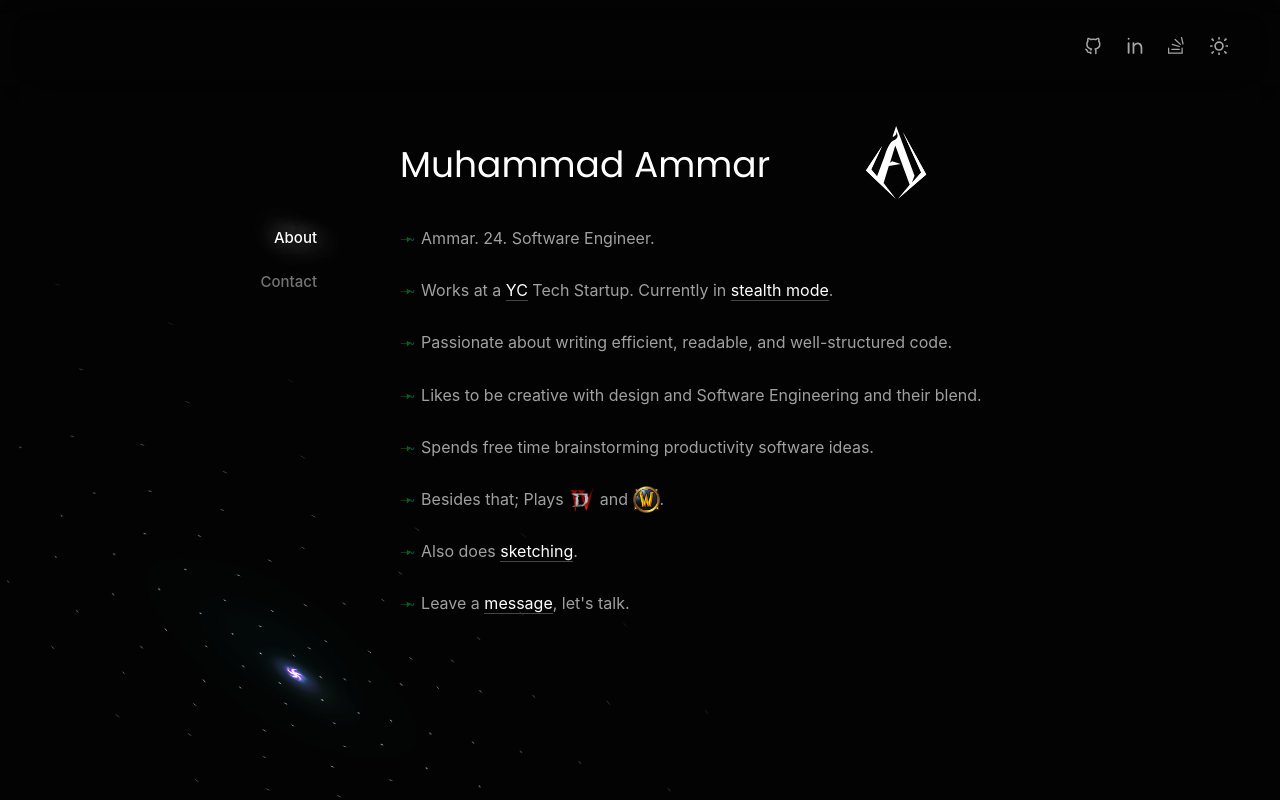
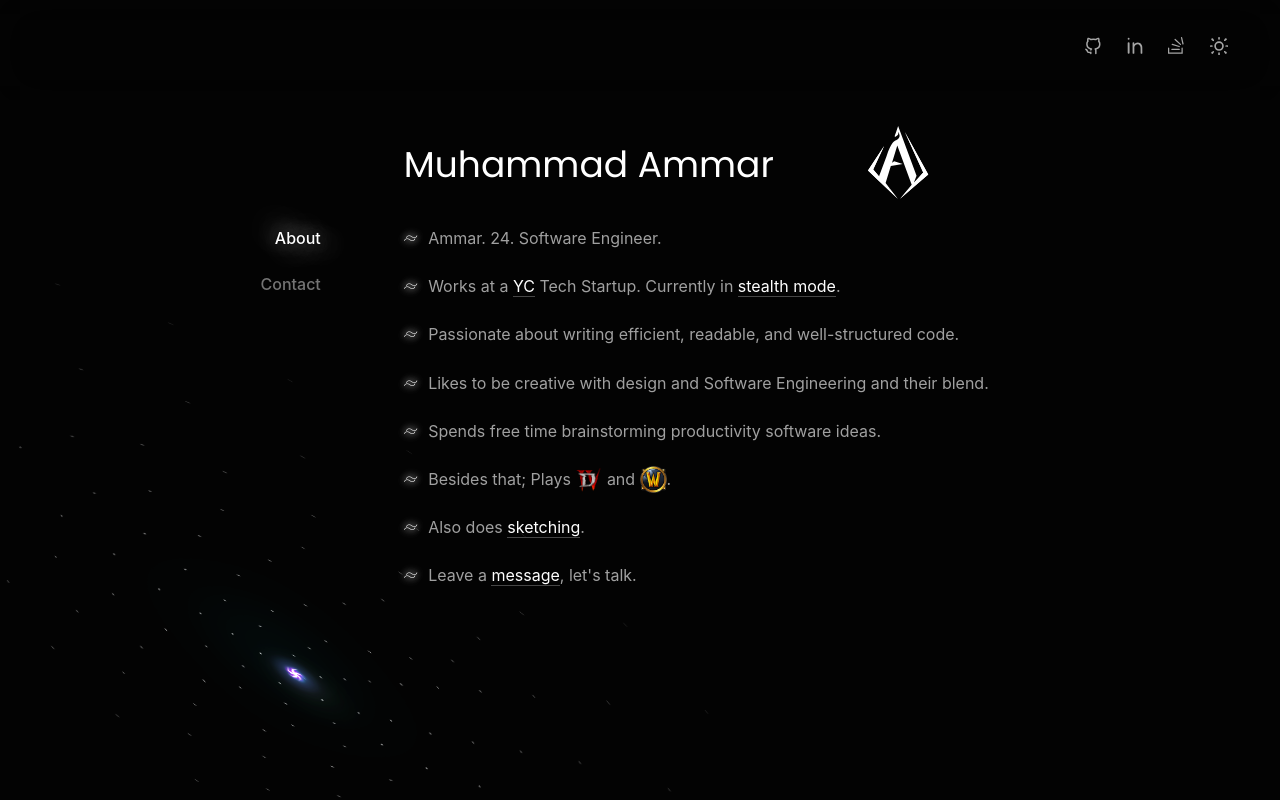
Before and after one commit to Fanoflix/personal-portfolio, a Vue app: page /about in a window 1280 px wide. Built offline with nearby package versions, Linux system fonts and the light colour scheme; a web font is replaced by a local one.

Commit message:
Changed home about view

```diff
--- a/src/components/fancylineperfix/FancyLinePrefix.vue
+++ b/src/components/fancylineperfix/FancyLinePrefix.vue
@@ -1,5 +1,8 @@
 <template>
-  <span class="line-cli-icon"> &#129058; <span> ~ </span></span>
+  <div class="prefix-container">
+    <span class="line-cli-icon-outer">~</span>
+    <span class="line-cli-icon-inner">~</span>
+  </div>
 </template>
 
 <script lang="ts">
@@ -10,21 +13,29 @@ export default {
 
 <style lang="scss">
 @import "@/assets/variables";
-.line-cli-icon {
-  color: $success-light;
-  opacity: 0.5;
-  font-size: 13px;
+.prefix-container {
+  display: inline-block;
+  margin-right: -12px;
 
-  span {
-    color: rgb(2, 151, 151);
-    margin-left: -8px;
-    bottom: 1px;
+  .line-cli-icon-outer {
+    color: $white;
+    font-size: 25px;
+    line-height: 0;
+    font-weight: 100;
+    transform: rotateX(10deg);
+    filter: drop-shadow(0px 0px 5px white)
+      drop-shadow(0px 0px 3px rgb(150, 150, 150));
   }
 
-  &::after {
-    content: "";
-    margin-right: 2px;
-    bottom: 5px;
+  .line-cli-icon-inner {
+    color: $white;
+    font-size: 25px;
+    line-height: 0;
+    font-weight: 100;
+    left: -18px;
+    top: 3px;
+    filter: drop-shadow(0px 0px 5px white)
+      drop-shadow(0px 0px 3px rgb(150, 150, 150));
   }
 }
 </style>
--- a/src/components/inlinelink/FInlineLink.vue
+++ b/src/components/inlinelink/FInlineLink.vue
@@ -1,4 +1,3 @@
-
 <template>
   <RouterLink v-if="to" :to="to" class="inline-link" :class="linkClasses">
     <slot> </slot>
--- a/src/components/link/FLink.vue
+++ b/src/components/link/FLink.vue
@@ -7,9 +7,9 @@
 </template>
 
 <script setup>
+import { useThemeStore } from "@/stores/theme.ts"
 import { computed } from "@vue/reactivity"
 import { storeToRefs } from "pinia"
-import { useThemeStore } from "@/stores/theme.ts"
 
 const { isDark } = storeToRefs(useThemeStore())
 
@@ -60,7 +60,7 @@ const linkClasses = computed(() => {
   text-align: right;
 
   font-weight: 500;
-  font-size: 15px;
+  font-size: 16px;
   padding: 0px 10px;
   cursor: pointer;
   user-select: none;
@@ -89,7 +89,7 @@ const linkClasses = computed(() => {
     // height: 48px;
 
     padding: 0px 3px;
-    font-size: 15px;
+    font-size: 16px;
   }
 
   &.lg {
@@ -97,7 +97,7 @@ const linkClasses = computed(() => {
     // height: 58px;
 
     padding: 0px 5px;
-    font-size: 17px;
+    font-size: 18px;
   }
 
   &.rounded {
@@ -124,11 +124,8 @@ const linkClasses = computed(() => {
     color: white;
 
     background: transparent;
-    text-shadow:
-    0px 0px 5px black,
-    -2px -2px 20px $link-active-shadow,
-    10px 5px 30px $link-active-shadow,
-    -5px -10px 40px $link-active-shadow;
+    text-shadow: 0px 0px 5px black, -2px -2px 20px $link-active-shadow,
+      10px 5px 30px $link-active-shadow, -5px -10px 40px $link-active-shadow;
 
     text-decoration: none;
   }
--- a/src/components/sidebar/FSidebar.vue
+++ b/src/components/sidebar/FSidebar.vue
@@ -12,18 +12,16 @@
 
 <script setup>
 // Imports
-import FLink from "../link/FLink.vue";
-import { storeToRefs } from "pinia";
-import { computed, onMounted, ref } from "vue";
-import { useThemeStore } from "@/stores/theme.ts";
-import { useRoute, useRouter } from "vue-router";
+import { useThemeStore } from "@/stores/theme.ts"
+import { storeToRefs } from "pinia"
+import { computed, ref } from "vue"
+import FLink from "../link/FLink.vue"
 
 // State
 
 // Reactive State
-const { isDark } = storeToRefs(useThemeStore());
-// const sidebarRef = ref(null);
-const aboutLinkRef = ref(null);
+const { isDark } = storeToRefs(useThemeStore())
+const aboutLinkRef = ref(null)
 
 // Props
 const props = defineProps({
@@ -39,12 +37,12 @@ const props = defineProps({
     type: Boolean,
     default: false,
   },
-});
+})
 
 // Exposed
 defineExpose({
   aboutLinkRef,
-});
+})
 
 const sidebarClasses = computed(() => {
   return [
@@ -54,8 +52,8 @@ const sidebarClasses = computed(() => {
       rounded: props.rounded,
       dark: isDark.value,
     },
-  ];
-});
+  ]
+})
 </script>
 
 <style scoped lang="scss">
--- a/src/components/tooltip/FToolTip.vue
+++ b/src/components/tooltip/FToolTip.vue
@@ -20,7 +20,7 @@
 <script setup lang="ts">
 import { useThemeStore } from "@/stores/theme"
 import { storeToRefs } from "pinia"
-import { ref, useAttrs, computed } from "vue"
+import { computed, ref, useAttrs } from "vue"
 
 const { isDark } = storeToRefs(useThemeStore())
 const isActive = ref(false)
--- a/src/views/Home/HomeViewAbout.vue
+++ b/src/views/Home/HomeViewAbout.vue
@@ -5,6 +5,7 @@
       <MyLogo id="logo" />
     </div>
 
+    <div class="description">
       <p>
         <FancyLinePrefix />
         Ammar. 24. Software Engineer.
@@ -29,7 +30,8 @@
 
       <p>
         <FancyLinePrefix />
-      Likes to be creative with design and Software Engineering and their blend.
+        Likes to be creative with design and Software Engineering and their
+        blend.
       </p>
 
       <p>
@@ -81,13 +83,14 @@
         <FInlineLink to="/contact">message</FInlineLink>, let's talk.
       </p>
     </div>
+  </div>
 </template>
 
 <script setup lang="ts">
+import FancyLinePrefix from "@/components/fancylineperfix/FancyLinePrefix.vue"
+import FInlineLink from "@/components/inlinelink/FInlineLink.vue"
 import MyLogo from "@/components/mylogo/MyLogo.vue"
-import FInlineLink from "@/components/inlinelink/FInlineLink.vue"
 import FToolTip from "@/components/tooltip/FToolTip.vue"
-import FancyLinePrefix from "@/components/fancylineperfix/FancyLinePrefix.vue"
 </script>
 
 <script lang="ts">
@@ -110,9 +113,13 @@ export default {
     height: 70px;
   }
 }
+
+.description {
+  margin-top: 25px;
+
   p {
     line-height: 1.7;
-  margin: 25px 0;
+    margin-bottom: 21px;
   }
 
   .game-icon {
@@ -122,6 +129,7 @@ p {
 
     &:hover {
       filter: brightness(1.2);
+    }
   }
 }
 
```
Lines whose indentation alone changed are shown as unchanged.
